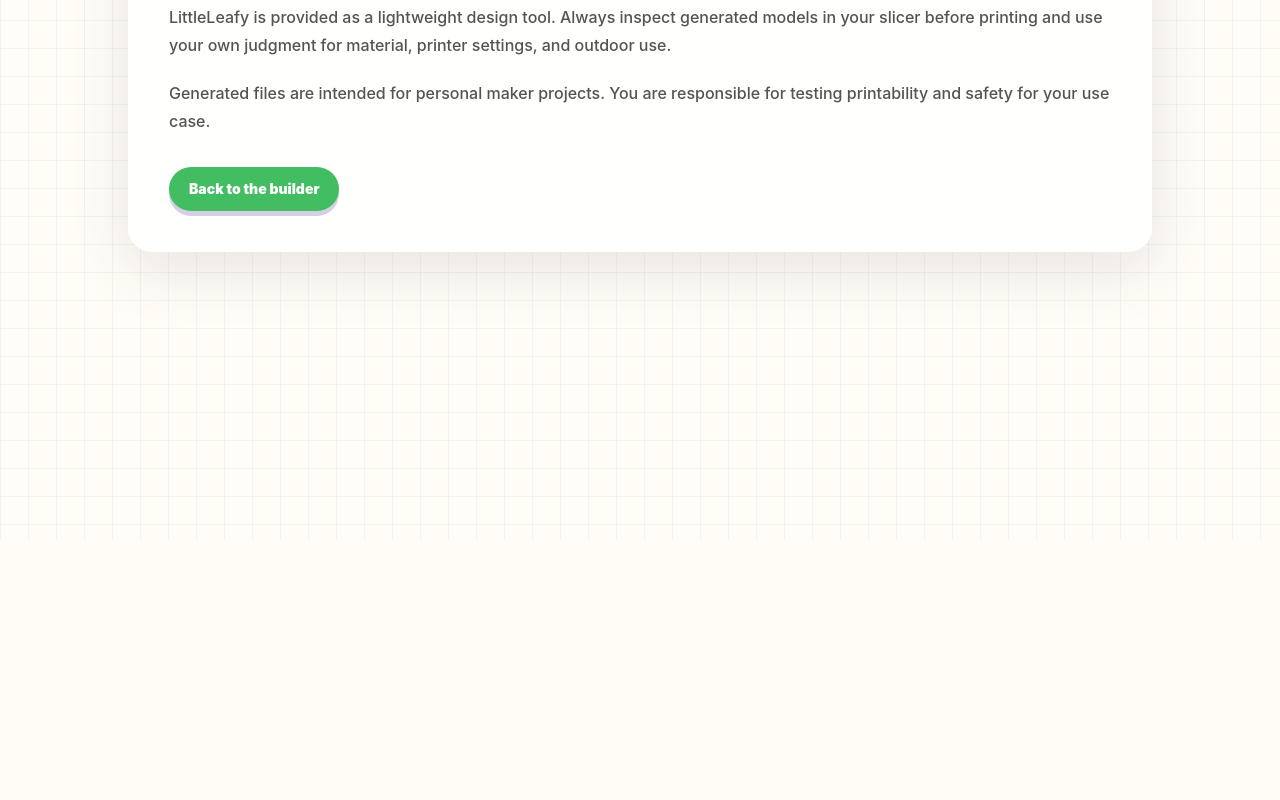
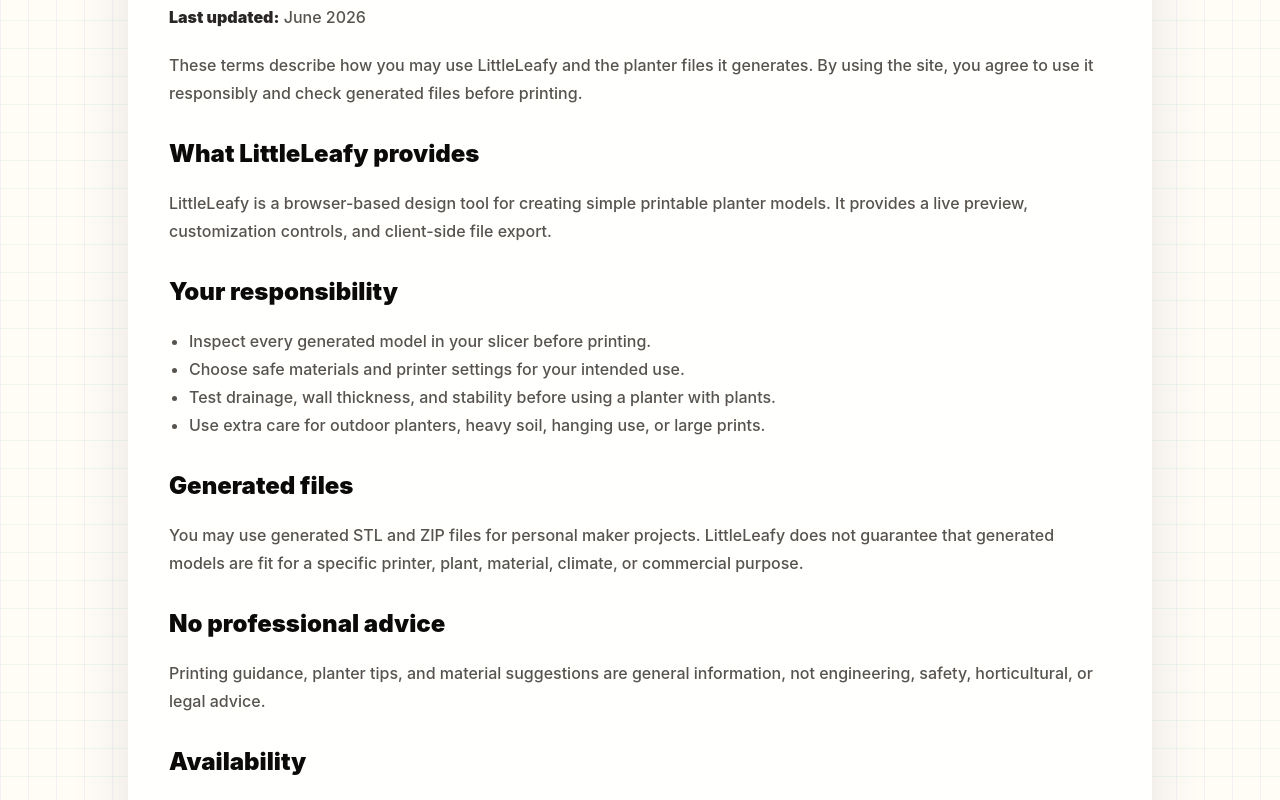
Before and after one commit to TechnifyScratch/littleleafy, a Next.js app: page /terms in a window 1280 px wide. Shown: the part 260-1060 px from the top of the page. Before the commit the page ends 800 px from the top, so only its background shows below. Built offline with nearby package versions, Linux system fonts and the light colour scheme.

Commit message:
Expand site policy and changelog pages

```diff
--- a/src/app/changelog/page.tsx
+++ b/src/app/changelog/page.tsx
@@ -1,16 +1,74 @@
 import { InfoPage } from "@/components/InfoPage";
+
+const releases = [
+  {
+    version: "0.4.0",
+    date: "June 2026",
+    title: "Drainage styles and site pages",
+    changes: [
+      "Added selectable drainage patterns: Center plus, Radial ring, Micro mesh, and Long slots.",
+      "Made each drainage style affect the generated STL geometry.",
+      "Added full site navigation with About, Changelog, Privacy, Terms and Conditions, and Contact pages.",
+      "Removed the old marketing badge above the builder header.",
+    ],
+  },
+  {
+    version: "0.3.0",
+    date: "June 2026",
+    title: "Guided planter builder",
+    changes: [
+      "Reworked the generator into a three-step flow: Style, Size, and Details.",
+      "Added editable templates inspired by common planter forms.",
+      "Added color swatches for the live preview.",
+      "Improved the preview material so planters look solid instead of see-through.",
+    ],
+  },
+  {
+    version: "0.2.0",
+    date: "June 2026",
+    title: "Better planter geometry",
+    changes: [
+      "Removed the custom text label feature because it made prints and previews look worse.",
+      "Added a visible rolled rim lip for cup-style planters.",
+      "Improved base geometry and softened surface detail near rims and bottoms.",
+    ],
+  },
+  {
+    version: "0.1.0",
+    date: "June 2026",
+    title: "Initial browser-only generator",
+    changes: [
+      "Added live 3D preview with React Three Fiber.",
+      "Added procedural STL export in the browser.",
+      "Added ZIP export with STL and README settings.",
+      "Built the first Next.js and Tailwind interface for Vercel deployment.",
+    ],
+  },
+];
 
 export default function ChangelogPage() {
   return (
-    <InfoPage eyebrow="Changelog" title="What changed recently.">
+    <InfoPage eyebrow="Changelog" title="LittleLeafy release notes.">
       <p>
-        Added the guided three-step builder, planter templates, color swatches, improved
-        opaque preview materials, and a visible rolled rim for the Cactus Cup template.
+        A running log of product, model-generation, and interface updates for the
+        LittleLeafy planter builder.
       </p>
-      <p>
-        Current export options include STL and ZIP with a README. 3MF is still marked as
-        coming soon until it can be generated reliably in the browser.
-      </p>
+      {releases.map((release) => (
+        <article
+          className="rounded-2xl border border-leaf-100 bg-leaf-50/60 p-5"
+          key={release.version}
+        >
+          <p className="text-xs font-black uppercase tracking-[0.18em] text-leaf-700">
+            {release.version} • {release.date}
+          </p>
+          <h2>{release.title}</h2>
+          <ul className="mt-3 grid gap-2">
+            {release.changes.map((change) => (
+              <li key={change}>{change}</li>
+            ))}
+          </ul>
+        </article>
+      ))}
     </InfoPage>
   );
 }
--- a/src/app/contact/page.tsx
+++ b/src/app/contact/page.tsx
@@ -1,17 +1,44 @@
 import { InfoPage } from "@/components/InfoPage";
 
 export default function ContactPage() {
+  const contactFormUrl = process.env.NEXT_PUBLIC_CONTACT_FORM_URL;
+
   return (
     <InfoPage eyebrow="Contact" title="Send ideas, bugs, and planter wishes.">
       <p>
-        For now, the best place to share feedback is the GitHub repository where the app
-        is hosted. Open an issue with the template, export, or printing detail you want
-        improved.
+        Use this page for template ideas, export bugs, printability feedback, and
+        suggestions for new drainage or rim styles.
       </p>
-      <p>
-        Helpful reports include your browser, the selected template, changed settings, and
-        what looked wrong in the preview or slicer.
-      </p>
+      {contactFormUrl ? (
+        <iframe
+          className="min-h-[680px] w-full rounded-2xl border border-leaf-100 bg-white shadow-sm"
+          src={contactFormUrl}
+          title="LittleLeafy contact form"
+        />
+      ) : (
+        <div className="rounded-2xl border border-dashed border-leaf-200 bg-leaf-50/70 p-5">
+          <h2>Contact form coming next</h2>
+          <p>
+            The page is ready for an embedded form. Send over the embed URL for Tally,
+            Google Forms, Typeform, Fillout, or whichever form provider you want to use,
+            and I will plug it into this page.
+          </p>
+          <p>
+            If you prefer Vercel configuration, set
+            <code className="mx-1 rounded bg-white px-2 py-1 text-sm font-black text-lilac-700">
+              NEXT_PUBLIC_CONTACT_FORM_URL
+            </code>
+            to the public embed URL and redeploy.
+          </p>
+        </div>
+      )}
+      <h2>What helps in a report</h2>
+      <ul>
+        <li>The template you started from.</li>
+        <li>The settings you changed.</li>
+        <li>Your browser and device.</li>
+        <li>A screenshot or slicer note if the model looked wrong.</li>
+      </ul>
     </InfoPage>
   );
 }
--- a/src/app/privacy/page.tsx
+++ b/src/app/privacy/page.tsx
@@ -2,14 +2,46 @@
 
 export default function PrivacyPage() {
   return (
-    <InfoPage eyebrow="Privacy" title="No accounts. No planter tracking.">
+    <InfoPage eyebrow="Privacy" title="Privacy Policy.">
       <p>
-        LittleLeafy runs in your browser. The planter settings you choose are used locally
-        to generate the preview and downloads.
+        <strong>Last updated:</strong> June 2026
       </p>
       <p>
-        This project does not require login, does not store planter designs in a database,
-        and does not need API keys to work.
+        LittleLeafy is designed to be a simple browser-based planter generator. It does
+        not require accounts, payments, or a database to create and download models.
+      </p>
+      <h2>Information we collect</h2>
+      <p>
+        LittleLeafy does not intentionally collect personal information through the
+        builder. The planter settings you choose are processed in your browser to render
+        the preview and create STL or ZIP downloads.
+      </p>
+      <h2>Generated planter files</h2>
+      <p>
+        STL files, ZIP files, and README files are generated locally in your browser.
+        They are not uploaded to a LittleLeafy server by this app.
+      </p>
+      <h2>Contact forms</h2>
+      <p>
+        If a contact form is embedded on the Contact page, information you submit through
+        that form is handled by the form provider shown there. Only send information you
+        are comfortable sharing for support or feedback.
+      </p>
+      <h2>Hosting and basic logs</h2>
+      <p>
+        The site may be hosted on Vercel or a similar static hosting provider. That
+        provider may process standard technical information such as IP address, browser,
+        device type, and request logs to deliver and protect the site.
+      </p>
+      <h2>Cookies and analytics</h2>
+      <p>
+        LittleLeafy does not require cookies to generate models. If analytics are added
+        later, this policy should be updated to explain what is collected and why.
+      </p>
+      <h2>Questions</h2>
+      <p>
+        For privacy questions or corrections, use the Contact page once the embedded form
+        is connected.
       </p>
     </InfoPage>
   );
--- a/src/app/terms/page.tsx
+++ b/src/app/terms/page.tsx
@@ -4,13 +4,47 @@
   return (
     <InfoPage eyebrow="Terms and Conditions" title="Use the files thoughtfully.">
       <p>
-        LittleLeafy is provided as a lightweight design tool. Always inspect generated
-        models in your slicer before printing and use your own judgment for material,
-        printer settings, and outdoor use.
+        <strong>Last updated:</strong> June 2026
       </p>
       <p>
-        Generated files are intended for personal maker projects. You are responsible for
-        testing printability and safety for your use case.
+        These terms describe how you may use LittleLeafy and the planter files it
+        generates. By using the site, you agree to use it responsibly and check generated
+        files before printing.
+      </p>
+      <h2>What LittleLeafy provides</h2>
+      <p>
+        LittleLeafy is a browser-based design tool for creating simple printable planter
+        models. It provides a live preview, customization controls, and client-side file
+        export.
+      </p>
+      <h2>Your responsibility</h2>
+      <ul>
+        <li>Inspect every generated model in your slicer before printing.</li>
+        <li>Choose safe materials and printer settings for your intended use.</li>
+        <li>Test drainage, wall thickness, and stability before using a planter with plants.</li>
+        <li>Use extra care for outdoor planters, heavy soil, hanging use, or large prints.</li>
+      </ul>
+      <h2>Generated files</h2>
+      <p>
+        You may use generated STL and ZIP files for personal maker projects. LittleLeafy
+        does not guarantee that generated models are fit for a specific printer, plant,
+        material, climate, or commercial purpose.
+      </p>
+      <h2>No professional advice</h2>
+      <p>
+        Printing guidance, planter tips, and material suggestions are general information,
+        not engineering, safety, horticultural, or legal advice.
+      </p>
+      <h2>Availability</h2>
+      <p>
+        The site may change, break, or be unavailable at times. Features such as 3MF
+        export may be experimental or marked as coming soon until reliable.
+      </p>
+      <h2>Limitation of liability</h2>
+      <p>
+        LittleLeafy is provided as-is. To the fullest extent allowed by law, the project
+        owners are not responsible for failed prints, damaged materials, plant loss,
+        printer issues, or other losses from using generated files.
       </p>
     </InfoPage>
   );
--- a/src/components/InfoPage.tsx
+++ b/src/components/InfoPage.tsx
@@ -19,7 +19,7 @@
           <h1 className="mt-3 text-4xl font-black leading-tight text-stone-950 md:text-5xl">
             {title}
           </h1>
-          <div className="mt-6 grid gap-5 text-base font-medium leading-7 text-stone-600">
+          <div className="mt-6 grid gap-5 text-base font-medium leading-7 text-stone-600 [&_h2]:mt-3 [&_h2]:text-2xl [&_h2]:font-black [&_h2]:leading-tight [&_h2]:text-stone-950 [&_h3]:text-lg [&_h3]:font-black [&_h3]:text-stone-900 [&_li]:ml-5 [&_li]:list-disc [&_strong]:font-black [&_strong]:text-stone-800">
             {children}
           </div>
           <Link
```
